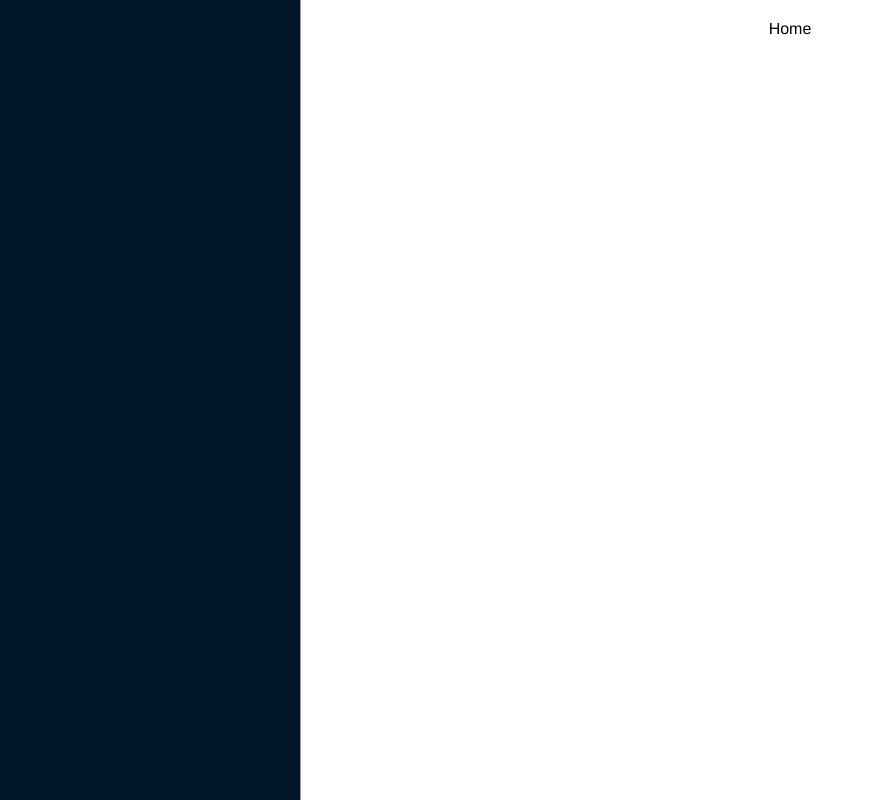
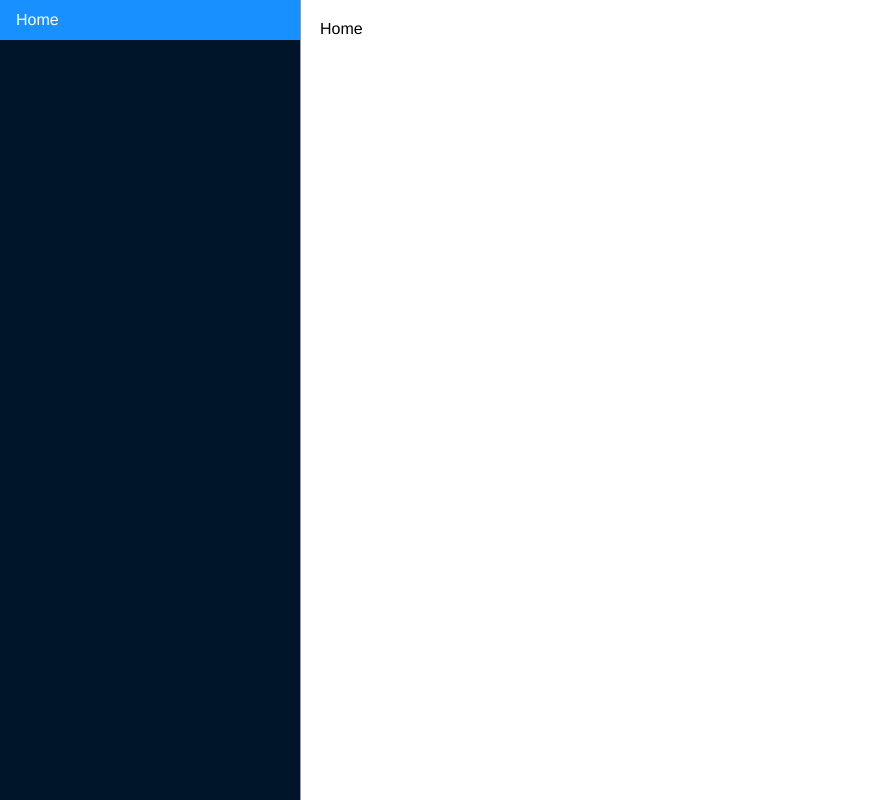
Before and after one commit to yuanlee301415/vue-template, a Vue app: page / in a window 1280 px wide. Shown: the whole page, without its empty margins (0-874 px from the left). Built offline with nearby package versions, Linux system fonts and the light colour scheme.

Commit message:
fix: routes

```diff
--- a/src/router/index.js
+++ b/src/router/index.js
@@ -2,15 +2,17 @@ import Vue from 'vue'
 import Router from 'vue-router'
 import Layout from '@/layout'
 
-const routes = [
+Vue.use(Router)
+
+export const routes = [
   { // Home
     path: '/',
-    name: 'Home',
     component: Layout,
     redirect: '/',
     children: [
       {
         path: '',
+        name: 'Home',
         meta: {
           title: 'Home'
         },
@@ -20,10 +22,6 @@ const routes = [
   }
 ]
 
-Vue.use(Router)
-
-export { routes }
-
 export default new Router({
   routes
 })
--- a/src/views/home/index.vue
+++ b/src/views/home/index.vue
@@ -1,5 +1,5 @@
 <template>
-    <div id="home" style="text-align: center;">
+    <div>
       Home
     </div>
 </template>
```
